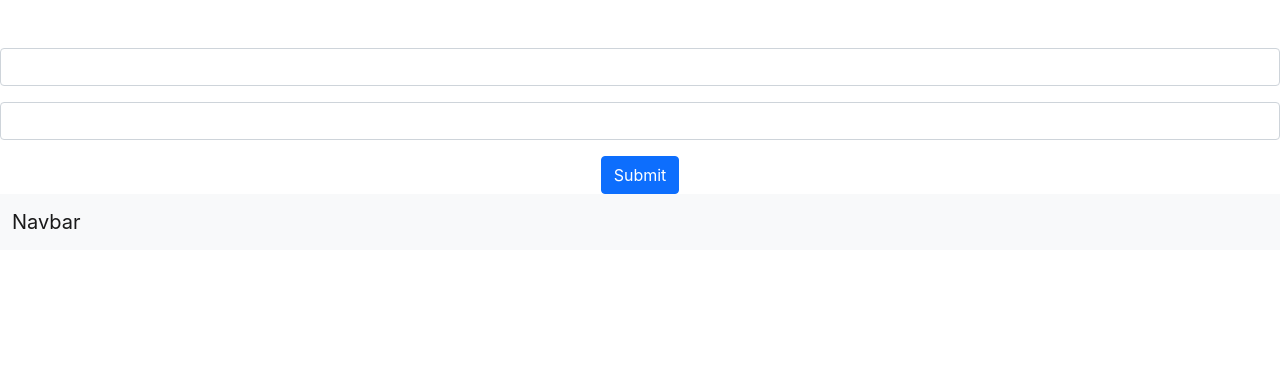
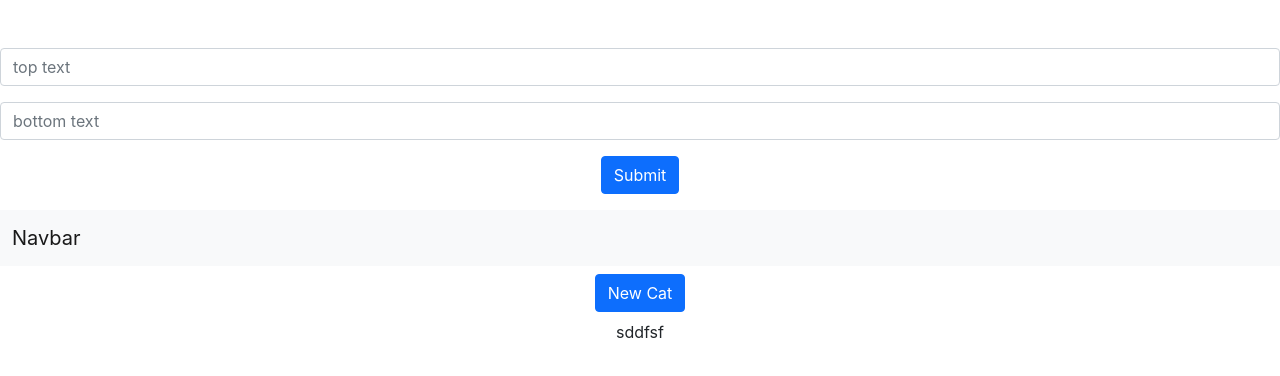
Before and after one commit to dktwho/React-spa-work-with-api-practice-hook-bootstrap-with-backend, a React (Create React App) app in the folder client/: page / in a window 1280 px wide. Shown: the top 376 px of the page. Built offline with nearby package versions, Linux system fonts and the light colour scheme; no server answers.

Commit message:
create component NewCat, in component randomCat create func fetch with useEffect inside

```diff
--- a/client/src/components/Meme/Meme.js
+++ b/client/src/components/Meme/Meme.js
@@ -13,6 +13,7 @@ const Meme = () => {
     fetch(`http://localhost:3002/meme?top=${input.top}&bottom=${input.bottom}`)
     .then(response=>response.json())
     .then(data => setMem(data))
+    setInput({})
   }
 
   return (
@@ -20,6 +21,7 @@ const Meme = () => {
     <form onSubmit={submitHandler}>
     <div className="mb-3 mt-5">
       <input
+      placeholder='top text'
       value={input.top || ''}
       onChange={inputHandler}
       type="text"
@@ -29,6 +31,7 @@ const Meme = () => {
 
     <div className="mb-3">
       <input
+      placeholder='bottom text'
       value={input.bottom || ''}
       onChange={inputHandler}
       type="text"
@@ -39,6 +42,7 @@ const Meme = () => {
     <button type="submit" className="btn btn-primary">Submit</button>
   </form>
 
+    <div className='my-3'>
     {mem &&  (
       <div className="card" style={{width: '18rem'}}>
         <img src={mem} className="card-img-top" alt="randomcat"/>
@@ -46,6 +50,8 @@ const Meme = () => {
         </div>
       </div>
 ) }
+    </div>
+
 
     </>
 
--- /dev/null
+++ b/client/src/components/NewCat/NewCat.js
@@ -0,0 +1,11 @@
+import React from 'react'
+
+const NewCat = () => {
+  return (
+    <div>
+      sddfsf
+    </div>
+  )
+}
+
+export default NewCat
--- a/client/src/components/RandomCats/RandomCats.js
+++ b/client/src/components/RandomCats/RandomCats.js
@@ -1,14 +1,22 @@
 import React, { useEffect, useState } from 'react'
+import NewCat from '../NewCat/NewCat'
 
 const RandomCats = () => {
   const [img, setImg] = useState(null)
+
+  const fetchCat = async() => {
+   const response = await fetch('https://api.thecatapi.com/v1/images/search')
+   const data = await response.json()
+    setImg(data[0].url)
+  }
   useEffect(() => {
-    fetch('https://api.thecatapi.com/v1/images/search')
-    .then(response=>response.json())
-    .then(data => setImg(data[0].url) )
+    fetchCat()
+  }, [] )
 
-  }, [] )
-  return (
+  const newCatHandler = () => {
+    fetchCat()
+  }
+   return (
     <>
       {img &&  (
       <div className="card" style={{width: '18rem'}}>
@@ -17,6 +25,8 @@ const RandomCats = () => {
         </div>
       </div>
     ) }
+    <button onClick={newCatHandler} type="button" className="btn btn-primary my-2">New Cat</button>
+    <NewCat />
     </>
 
 
```
Lines whose indentation alone changed are shown as unchanged.
